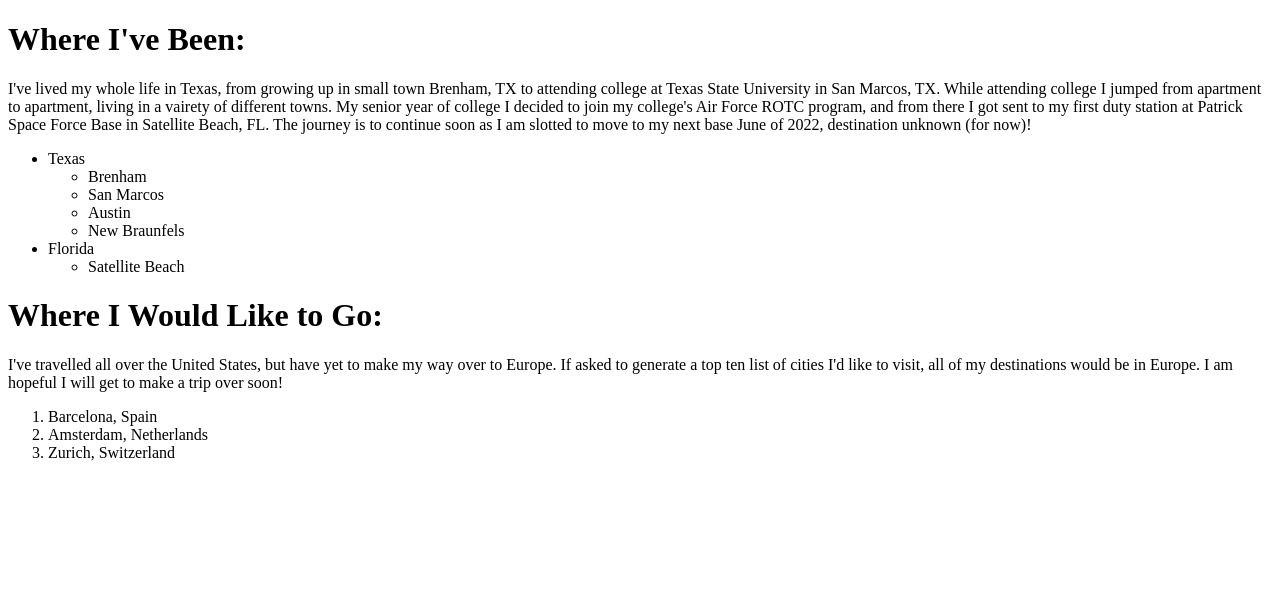
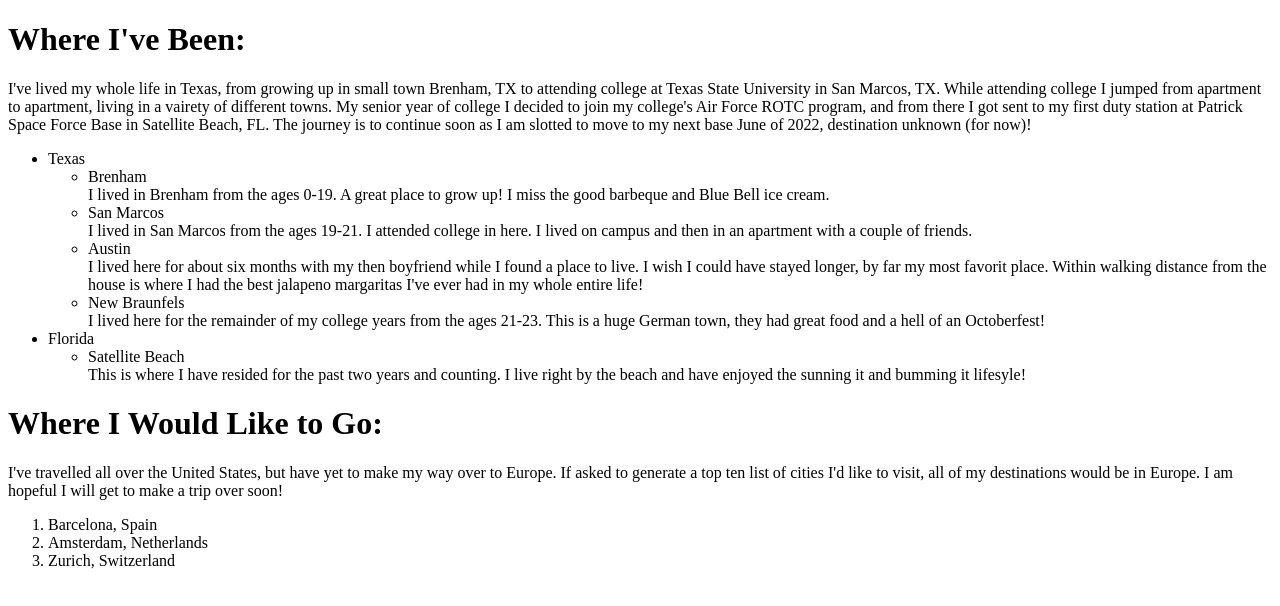
Before and after one commit to LindsayFarias/html-exercise, a plain HTML site: page index.html in a window 1280 px wide. Drawn offline with Linux system fonts and the light colour scheme.

Commit message:
Added Spans for Where I have Lived

```diff
--- a/index.html
+++ b/index.html
@@ -16,14 +16,14 @@
     <ul>
       <li>Texas</li>
         <ul>
-            <li>Brenham</li>
-            <li>San Marcos</li>
-            <li>Austin</li>
-            <li>New Braunfels</li>
+            <li>Brenham</li><span>I lived in Brenham from the ages 0-19. A great place to grow up! I miss the good barbeque and Blue Bell ice cream.</span>
+            <li>San Marcos</li><span>I lived in San Marcos from the ages 19-21. I attended college in here. I lived on campus and then in an apartment with a couple of friends.</span>
+            <li>Austin</li><span>I lived here for about six months with my then boyfriend while I found a place to live. I wish I could have stayed longer, by far my most favorit place. Within walking distance from the house is where I had the best jalapeno margaritas I've ever had in my whole entire life!</span>
+            <li>New Braunfels</li><span>I lived here for the remainder of my college years from the ages 21-23. This is a huge German town, they had great food and a hell of an Octoberfest!</span>
         </ul>
       <li>Florida</li>
         <ul>
-            <li>Satellite Beach</li>
+            <li>Satellite Beach</li><span>This is where I have resided for the past two years and counting. I live right by the beach and have enjoyed the sunning it and bumming it lifesyle!</span>
         </ul>
     </ul>
   <header>
```
